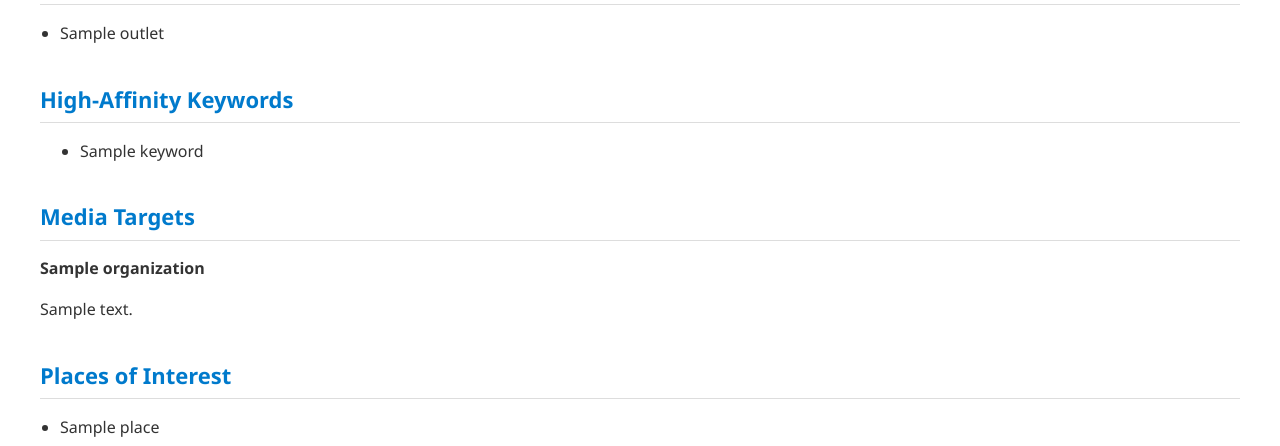
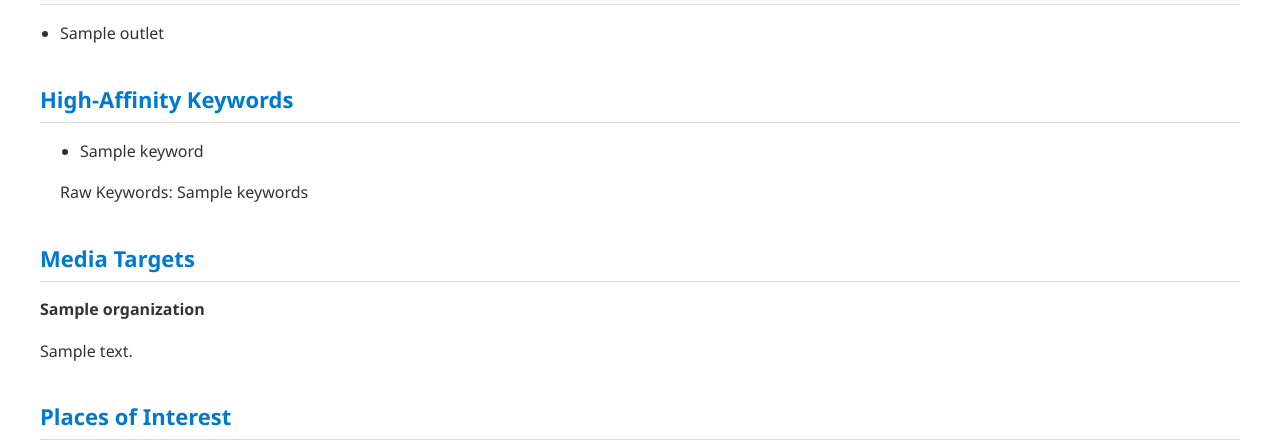
Before and after one commit to JakeAtPM/AudienceSegmentAnalysis, a Python web app: template templates/report_template.html in a window 1280 px wide. Shown: the part 363-809 px from the top of the page. Run offline with Jinja, Linux system fonts and the light colour scheme; the template is opened without the code that fills it: most values are stand-ins (such as "Sample title", 1, 10 or a date in 2020); grey boxes marked "Sample" are stand-in pictures.

Commit message:
debug keywrods

```diff
--- a/templates/report_template.html
+++ b/templates/report_template.html
@@ -102,7 +102,7 @@
         {% endfor %}
       </ul>
     {% endif %}
-
+    <p>Raw Keywords: {{ report.keywords }}</p>
     </ul>
   </section>
 
```
